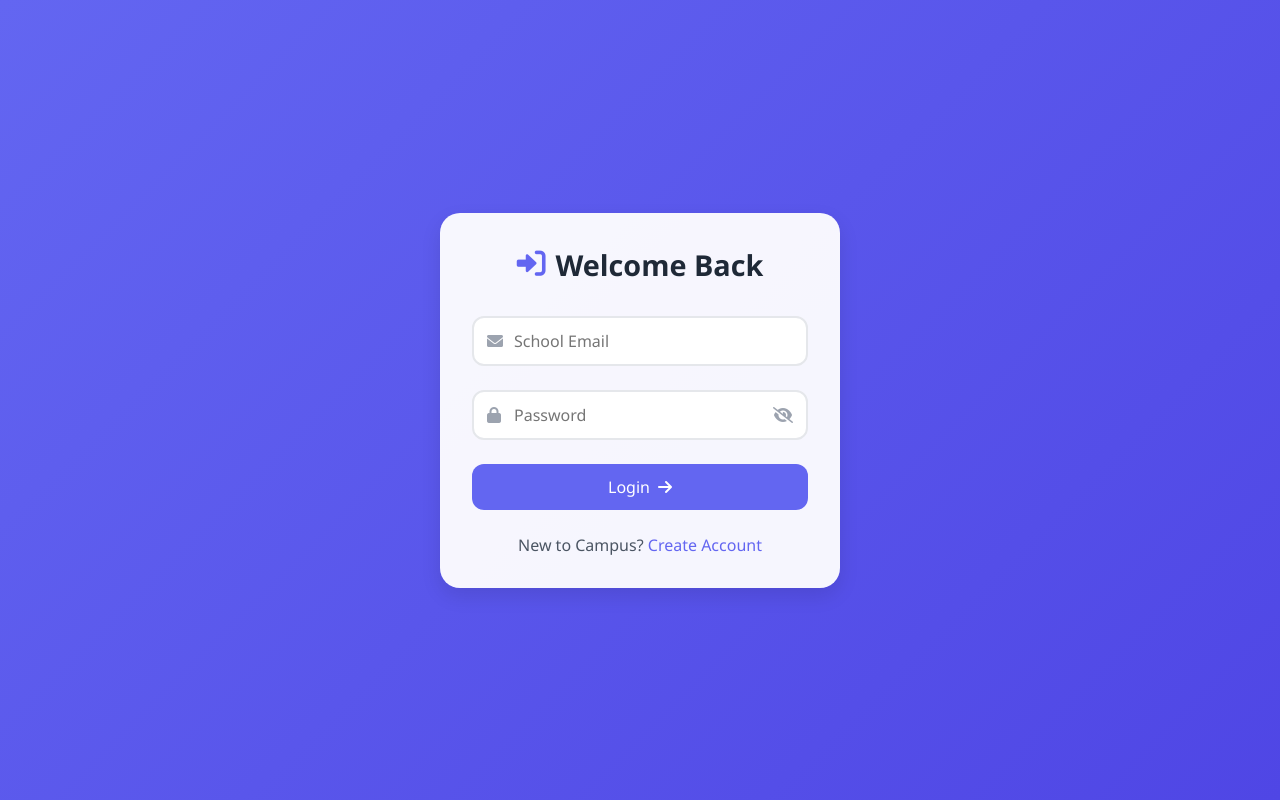
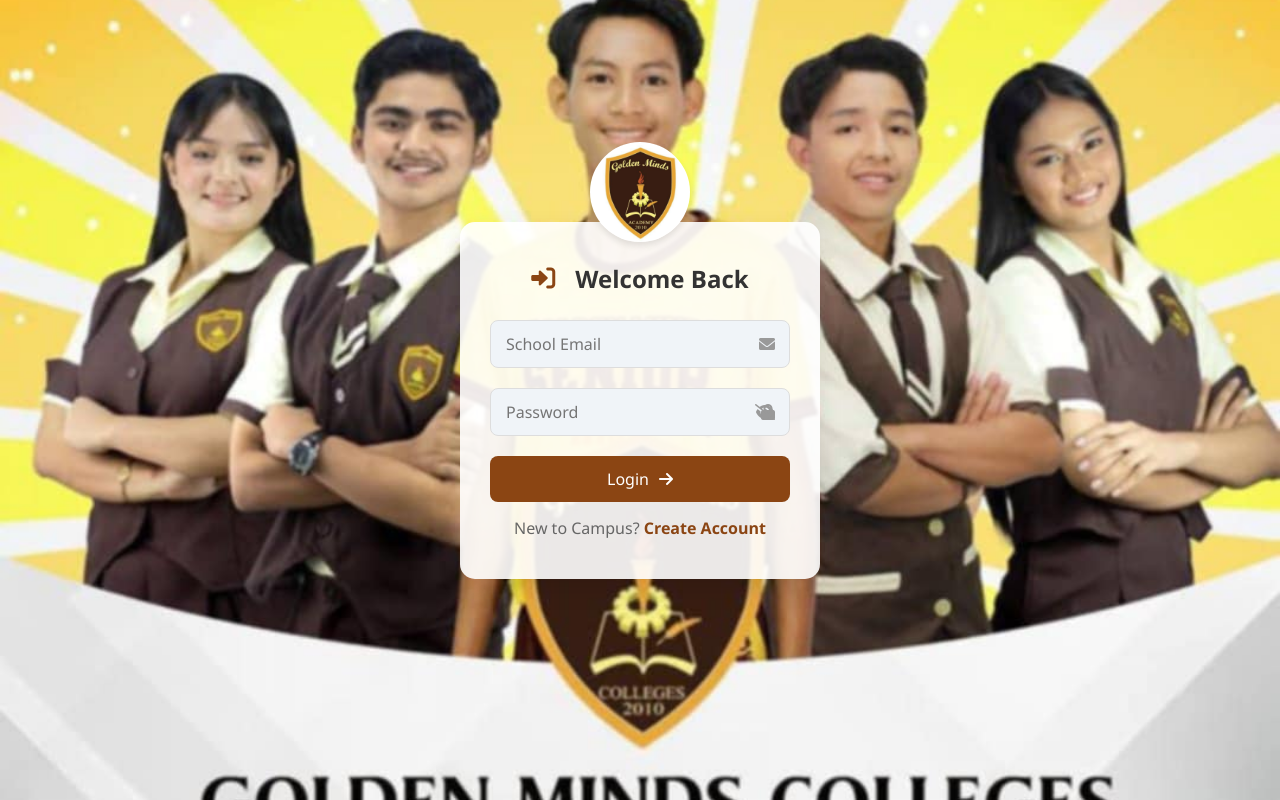
Before and after one commit to Jabex113/quiz, a Flask app: page / in a window 1280 px wide. Run offline with Flask 2, Linux system fonts and the light colour scheme.

Commit message:
update quiz and bg,logo

```diff
--- a/app.py
+++ b/app.py
@@ -261,6 +261,10 @@
 
     # Calculate user's quiz statistics
     user_quiz_history = users[session['user_email']].get('quiz_history', [])
+
+    # Get IDs of completed quizzes
+    user_completed_quizzes = [attempt['quiz_id'] for attempt in user_quiz_history]
+
     total_quizzes = len(user_quiz_history)
     average_score = sum(quiz['score'] for quiz in user_quiz_history) / total_quizzes if total_quizzes > 0 else 0
     perfect_scores = sum(1 for quiz in user_quiz_history if quiz['score'] == 100)
@@ -269,6 +273,8 @@
                        username=session['username'],
                        strand=session['strand'],
                        quizzes=strand_quizzes,
+                       categories=get_strand_categories(strand),
+                       user_completed_quizzes=user_completed_quizzes,
                        total_quizzes=total_quizzes,
                        average_score=average_score,
                        perfect_scores=perfect_scores)
@@ -277,6 +283,16 @@
 def start_quiz(quiz_id):
     if 'user_email' not in session:
         return redirect(url_for('index'))
+
+    users = load_users()
+    user_email = session['user_email']
+
+    # Check if user has already taken this quiz
+    if 'quiz_history' in users[user_email]:
+        for attempt in users[user_email]['quiz_history']:
+            if attempt['quiz_id'] == quiz_id:
+                flash('You have already completed this quiz', 'error')
+                return redirect(url_for('dashboard'))
 
     quizzes = load_quizzes()
     quiz = next((q for q in quizzes if q['id'] == quiz_id), None)
--- a/templates/index.html
+++ b/templates/index.html
@@ -1,19 +1,193 @@
 <!DOCTYPE html>
 <html lang="en">
 <head>
-
     <meta charset="UTF-8">
     <meta name="viewport" content="width=device-width, initial-scale=1.0">
-    <title>Campus</title>
-    <link rel="stylesheet" href="{{ url_for('static', filename='styles.css') }}">
+    <title>Campus - Login</title>
     <link href="https://cdnjs.cloudflare.com/ajax/libs/font-awesome/6.0.0/css/all.min.css" rel="stylesheet">
+    <style>
+        * {
+            margin: 0;
+            padding: 0;
+            box-sizing: border-box;
+            font-family: 'Segoe UI', Tahoma, Geneva, Verdana, sans-serif;
+        }
+
+        body {
+            background-image: url("{{ url_for('static', filename='images/bg.jpg') }}");
+            background-size: cover;
+            background-position: center bottom 80%;
+            background-repeat: no-repeat;
+            background-attachment: fixed;
+            display: flex;
+            justify-content: center;
+            align-items: center;
+            min-height: 100vh;
+        }
+
+        .container {
+            position: relative;
+            width: 100%;
+            max-width: 400px;
+            padding: 0 20px;
+        }
+
+        .logo {
+            position: absolute;
+            top: -80px;
+            left: 50%;
+            transform: translateX(-50%);
+            width: 100px;
+            height: 100px;
+            background-image: url("{{ url_for('static', filename='images/logo.jpg') }}");
+            background-size: contain;
+            background-position: center;
+            background-repeat: no-repeat;
+            border-radius: 50%;
+            box-shadow: 0 4px 6px rgba(0,0,0,0.1);
+            z-index: 10;
+        }
+
+        .auth-wrapper {
+            background: rgba(255, 255, 255, 0.9);
+            border-radius: 15px;
+            box-shadow: 0 10px 25px rgba(0,0,0,0.1);
+            padding: 40px 30px;
+            position: relative;
+        }
+
+        .auth-header {
+            text-align: center;
+            margin-bottom: 25px;
+        }
+
+        .auth-header h2 {
+            color: #333;
+            display: flex;
+            align-items: center;
+            justify-content: center;
+            gap: 10px;
+        }
+
+        .welcome-icon {
+            color: #8B4513;
+            margin-right: 10px;
+        }
+
+        .input-group {
+            position: relative;
+            margin-bottom: 20px;
+        }
+
+        .input-group input,
+        .input-group select {
+            width: 100%;
+            padding: 12px 40px 12px 15px;
+            border: 1px solid #ddd;
+            border-radius: 8px;
+            font-size: 16px;
+            background-color: #f0f4f8;
+            transition: all 0.3s ease;
+        }
+
+        .input-group input:focus,
+        .input-group select:focus {
+            outline: none;
+            border-color: #8B4513;
+            box-shadow: 0 0 0 2px rgba(139,69,19,0.2);
+        }
+
+        .input-group i {
+            position: absolute;
+            top: 50%;
+            transform: translateY(-50%);
+            right: 15px;
+            color: #999;
+            transition: color 0.3s ease;
+        }
+
+        .toggle-password {
+            right: 45px;
+            cursor: pointer;
+        }
+
+        .btn-submit {
+            width: 100%;
+            padding: 12px;
+            background-color: #8B4513;
+            color: white;
+            border: none;
+            border-radius: 8px;
+            font-size: 16px;
+            cursor: pointer;
+            display: flex;
+            align-items: center;
+            justify-content: center;
+            gap: 10px;
+            transition: background-color 0.3s ease;
+        }
+
+        .btn-submit:hover {
+            background-color: #6B3E23;
+        }
+
+        .switch-form {
+            text-align: center;
+            margin-top: 15px;
+            color: #666;
+        }
+
+        .switch-form a {
+            color: #8B4513;
+            text-decoration: none;
+            font-weight: bold;
+            transition: color 0.3s ease;
+        }
+
+        .switch-form a:hover {
+            color: #6B3E23;
+        }
+
+        .hidden {
+            display: none;
+        }
+
+        .alert {
+            position: fixed;
+            top: 20px;
+            left: 50%;
+            transform: translateX(-50%);
+            padding: 15px;
+            border-radius: 8px;
+            z-index: 1000;
+            text-align: center;
+            box-shadow: 0 4px 6px rgba(0,0,0,0.1);
+        }
+
+        .alert-error {
+            background-color: #ff6b6b;
+            color: white;
+        }
+
+        .alert-success {
+            background-color: #4ecdc4;
+            color: white;
+        }
+    </style>
 </head>
+<body>
+    <div class="container">
+        <div class="logo"></div>
 
-<body>
-
-    <div class="container">
+        <div class="auth-wrapper">
+            <!-- Login Form -->
             <div class="auth-form" id="login-form">
-            <h2><i class="fas fa-sign-in-alt"></i> Welcome Back</h2>
+                <div class="auth-header">
+                    <h2>
+                        <i class="fas fa-sign-in-alt welcome-icon"></i>
+                        Welcome Back
+                    </h2>
+                </div>
                 <form action="{{ url_for('login') }}" method="POST">
                     <div class="input-group">
                         <input type="email" name="email" placeholder="School Email" required>
@@ -34,8 +208,14 @@
                 </p>
             </div>
 
+            <!-- Signup Form -->
             <div class="auth-form hidden" id="signup-form">
-            <h2><i class="fas fa-user-plus"></i> Create Account</h2>
+                <div class="auth-header">
+                    <h2>
+                        <i class="fas fa-user-plus welcome-icon"></i>
+                        Create Account
+                    </h2>
+                </div>
                 <form action="{{ url_for('signup') }}" method="POST">
                     <div class="input-group">
                         <input type="text" name="username" placeholder="Username" required>
@@ -69,7 +249,9 @@
                     Already have an account? <a href="#" onclick="toggleForm('login')">Login</a>
                 </p>
             </div>
+        </div>
 
+        <!-- Flash Messages -->
         {% with messages = get_flashed_messages(with_categories=true) %}
             {% if messages %}
                 {% for category, message in messages %}
@@ -77,15 +259,20 @@
                 {% endfor %}
             {% endif %}
         {% endwith %}
+    </div>
 
-    </div>
     <script>
         function toggleForm(formType) {
-            const forms = document.querySelectorAll('.auth-form');
-            forms.forEach(form => {
-                form.classList.add('hidden');
-            });
-            document.getElementById(formType + '-form').classList.remove('hidden');
+            const loginForm = document.getElementById('login-form');
+            const signupForm = document.getElementById('signup-form');
+
+            if (formType === 'signup') {
+                loginForm.classList.add('hidden');
+                signupForm.classList.remove('hidden');
+            } else {
+                signupForm.classList.add('hidden');
+                loginForm.classList.remove('hidden');
+            }
         }
 
         document.querySelectorAll('.toggle-password').forEach(button => {
@@ -97,6 +284,12 @@
                 this.classList.toggle('fa-eye-slash');
             });
         });
+
+        // Auto-hide flash messages after 5 seconds
+        setTimeout(() => {
+            const alerts = document.querySelectorAll('.alert');
+            alerts.forEach(alert => alert.style.display = 'none');
+        }, 5000);
     </script>
 </body>
 </html>
--- a/templates/quiz_results.html
+++ b/templates/quiz_results.html
@@ -215,9 +215,7 @@
             <a href="{{ url_for('dashboard') }}" class="btn btn-primary">
                 Back to Dashboard
             </a>
-            <a href="{{ url_for('start_quiz', quiz_id=quiz.id) }}" class="btn btn-secondary">
-                Retake Quiz
-            </a>
+
         </div>
     </div>
 </body>
```
Also changed, not shown: quizzes.txt (+32 -11 lines), templates/dashboard.html (+10 -1 lines), users.txt (+18 -0 lines), static/images/bg.jpg (added), static/images/logo.jpg (added). Lines whose indentation alone changed are shown as unchanged.
